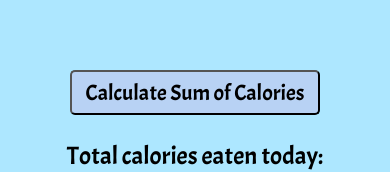
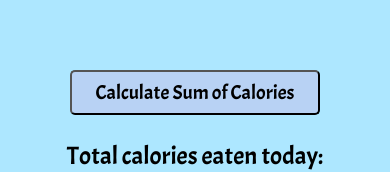
Before and after one commit to MatthewShurtz/Calorie-Tracker, a plain HTML site: page index.html in a window 390 px wide. Shown: the part 3342-3514 px from the top of the page. Drawn offline with Linux system fonts and the light colour scheme.

Commit message:
resolved buttom issue attempt 1

```diff
--- a/main.css
+++ b/main.css
@@ -127,6 +127,12 @@ input {
   cursor: pointer;
 }
 
+@media (max-width: 550px) {
+  #sum-btn {
+    font-size: 20px;
+  }
+}
+
 #sum-btn:hover {
   background-color: lightgreen;
 }
```
